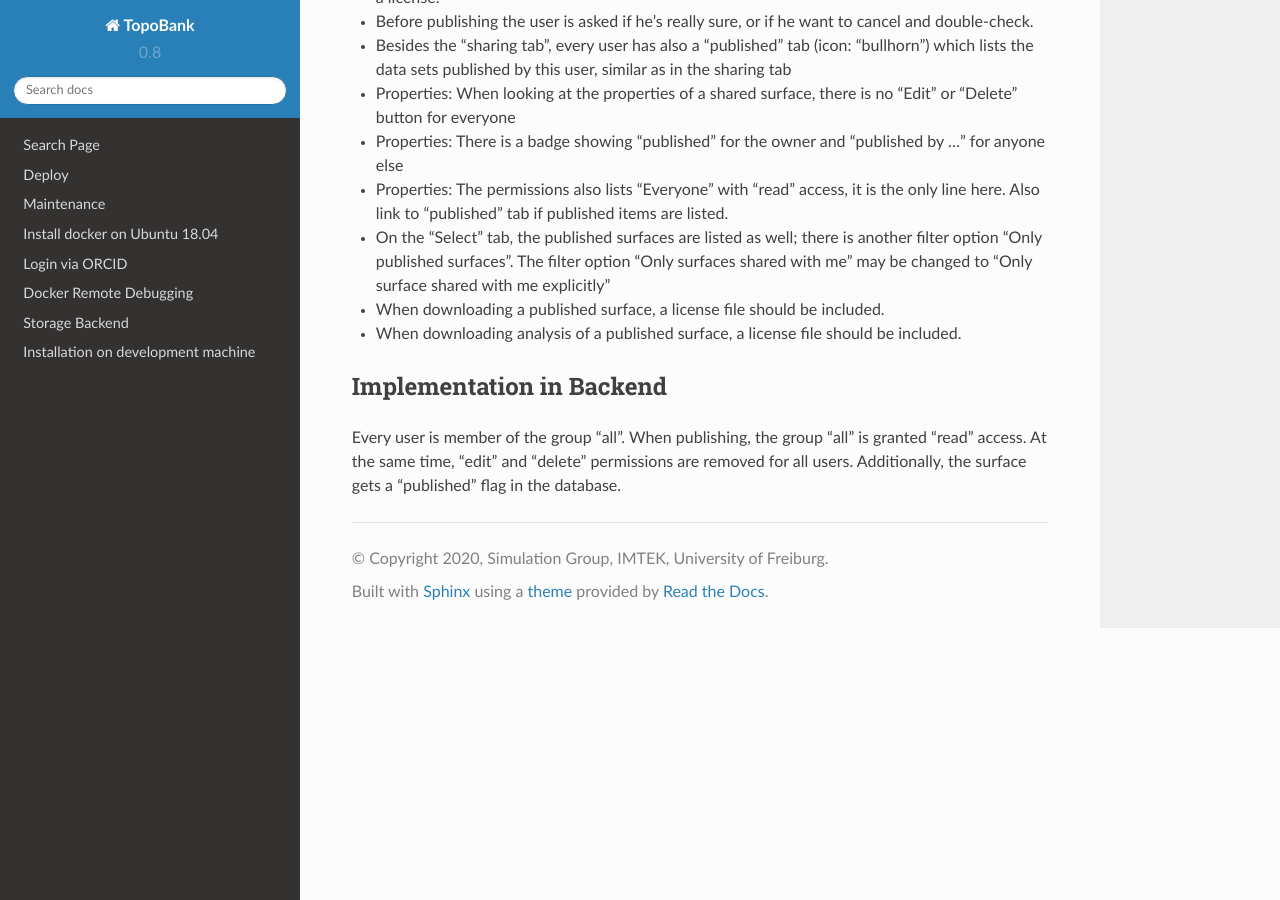
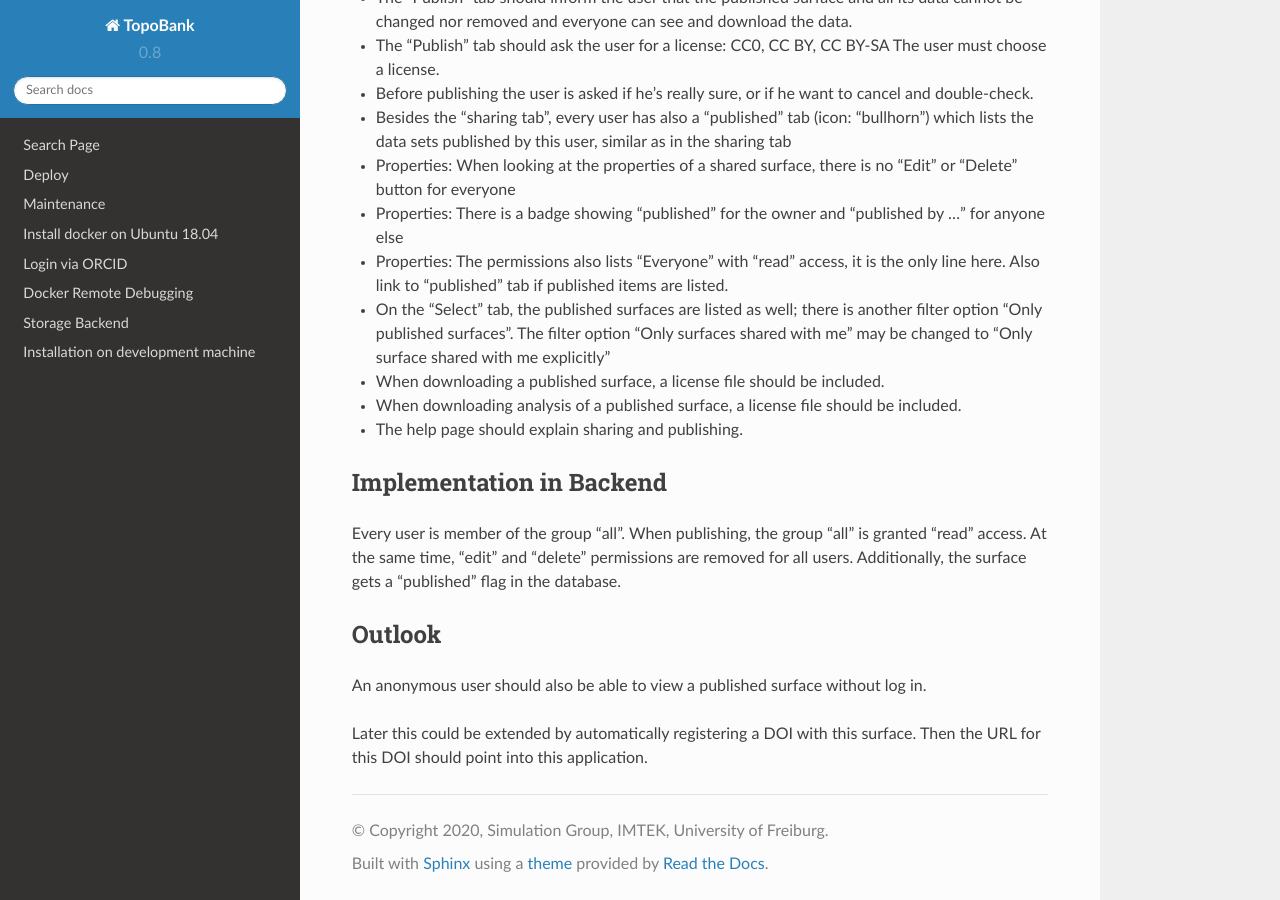
Before and after one commit to ContactEngineering/topobank, a Sphinx documentation site: the page built from docs/publishing.rst, in a window 1280 px wide and 900 px high, scrolled down 1006 px. Built offline with Sphinx 7.4.7 and the Read the Docs theme 2.0.0, drawn with Linux system fonts in a browser that asks for light colours; some of the changed text lies outside the part shown.

Commit message:
DOC: Some additional notes from issues.

```diff
--- a/docs/publishing.rst
+++ b/docs/publishing.rst
@@ -1,5 +1,8 @@
 Publishing Data
 ===============
+
+Publishing is a non-reversible action which gives all users of the application
+read access to a surface.
 
 Comparison with Sharing
 -----------------------
@@ -51,6 +54,7 @@ The user interface for version 0.9.0 should be extended by these elements:
   "Only surface shared with me explicitly"
 - When downloading a published surface, a license file should be included.
 - When downloading analysis of a published surface, a license file should be included.
+- The help page should explain sharing and publishing.
 
 
 Implementation in Backend
@@ -59,3 +63,12 @@ Implementation in Backend
 Every user is member of the group "all". When publishing, the group "all" is granted
 "read" access. At the same time, "edit" and "delete" permissions are removed for all users.
 Additionally, the surface gets a "published" flag in the database.
+
+
+Outlook
+-------
+
+An anonymous user should also be able to view a published surface without log in.
+
+Later this could be extended by automatically registering a DOI with this surface.
+Then the URL for this DOI should point into this application.
```
